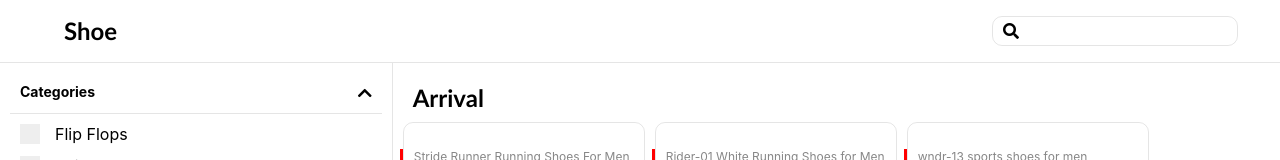
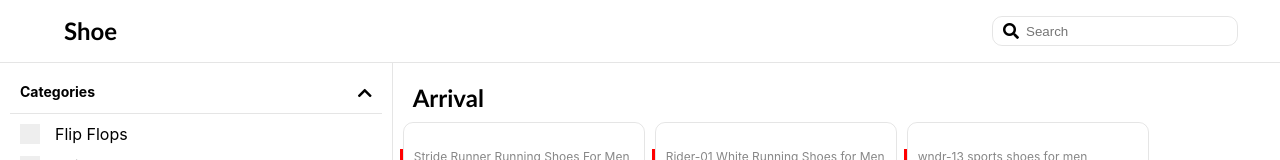
Before and after one commit to Yatin-kathuria/shoe_app, a React (Create React App) app: page / in a window 1280 px wide. Shown: the top 160 px of the page. Built offline with nearby package versions, Linux system fonts and the light colour scheme.

Commit message:
add placeholder

```diff
--- a/src/pages/FilterScreen/FilterScreen.jsx
+++ b/src/pages/FilterScreen/FilterScreen.jsx
@@ -96,6 +96,7 @@ const FilterScreen = () => {
           <SearchBar
             value={searchValue}
             onChange={(e) => setSearchValue(e.target.value)}
+            placeholder='Search'
           />
         </div>
       </header>
@@ -113,6 +114,7 @@ const FilterScreen = () => {
               ))}
             </div>
           </Accordian>
+          <div>{/* <Slider /> */}</div>
           <div className={styles.size_title}>Sizes</div>
           <div className={styles.size_container}>
             {sizes.map((s) => (
--- a/src/pages/FilterScreen/FilterScreen.module.css
+++ b/src/pages/FilterScreen/FilterScreen.module.css
@@ -54,6 +54,7 @@
   flex-wrap: wrap;
   gap: 10px;
   padding: 10px;
+  border-bottom: 1px solid rgba(0, 0, 0, 0.1);
 }
 
 .mini_card {
```
